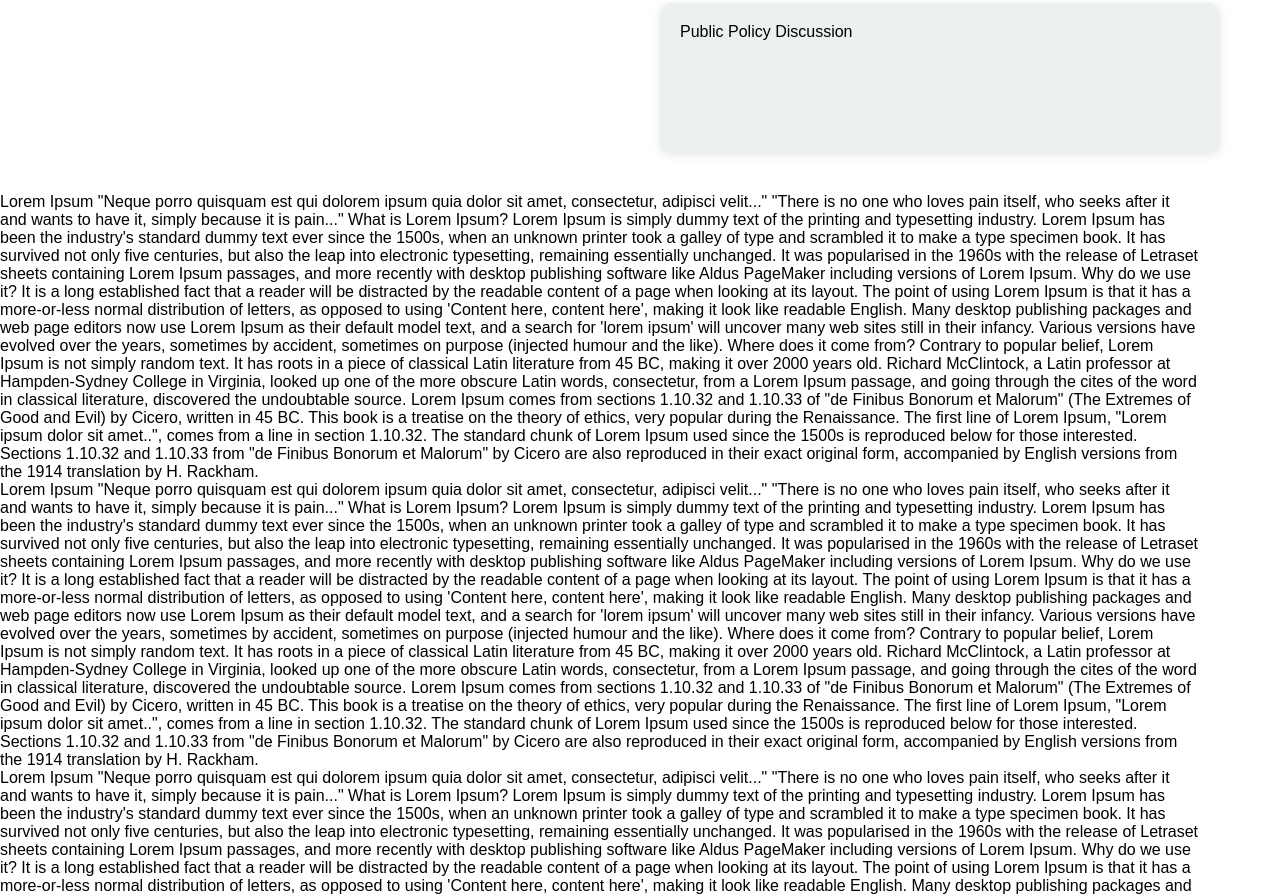
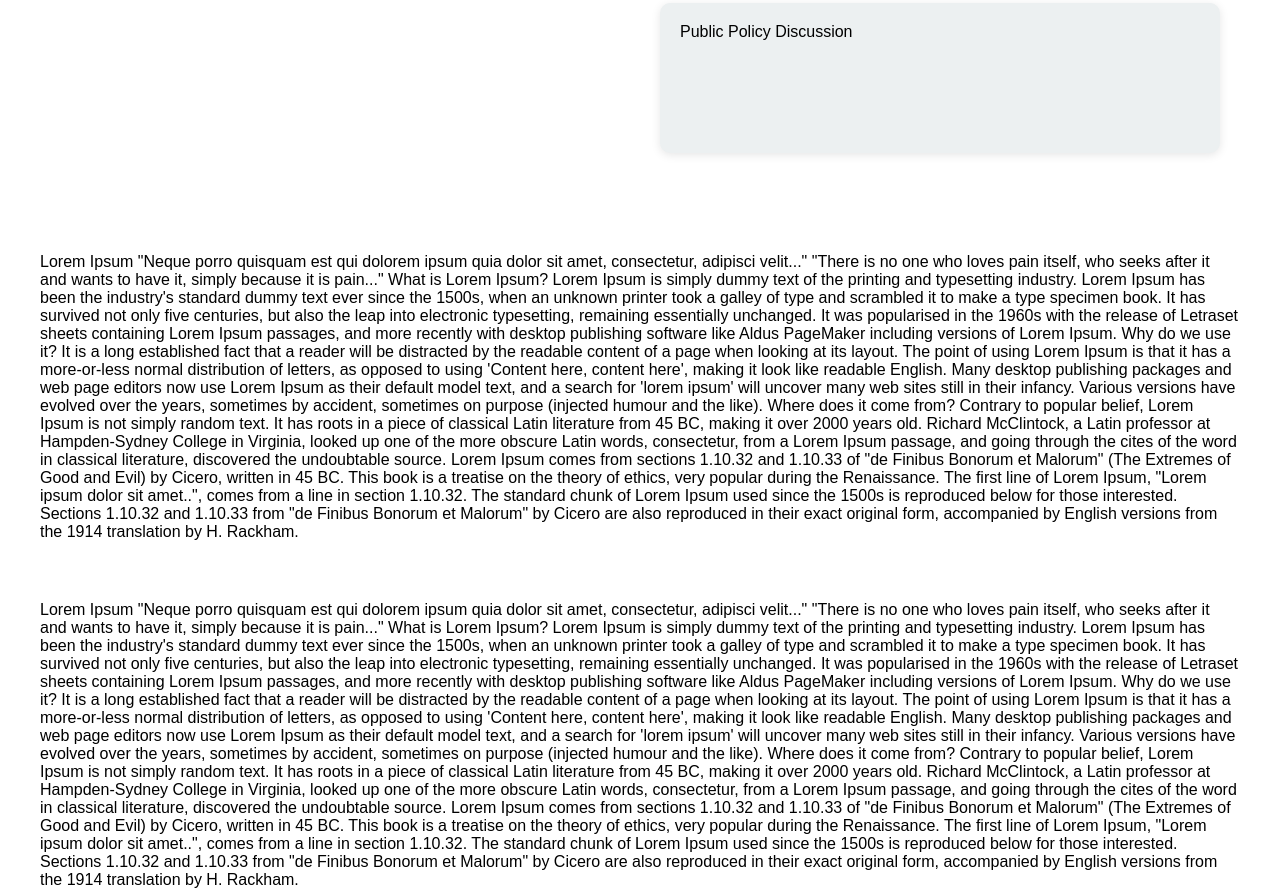
Before and after one commit to jisan5620jk/scroll-box-sticky, a plain HTML site: page index.html in a window 1280 px wide. Shown: the part 1207-2101 px from the top of the page. Drawn offline with Linux system fonts and the light colour scheme.

Commit message:
Update index.html

```diff
--- a/index.html
+++ b/index.html
@@ -50,6 +50,7 @@
         }
         .para {
             width: 1200px;
+            margin: 60px auto 0;
         }
     </style>
 </head>
```
